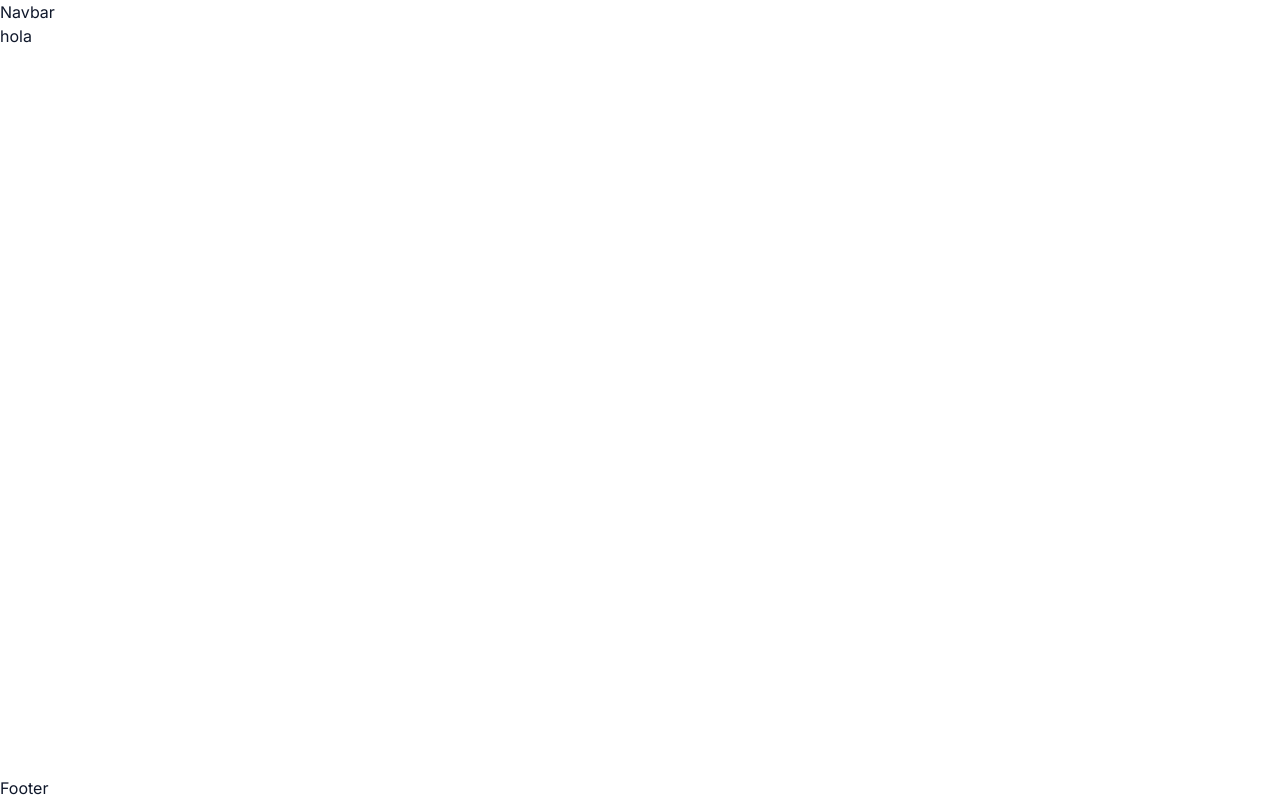
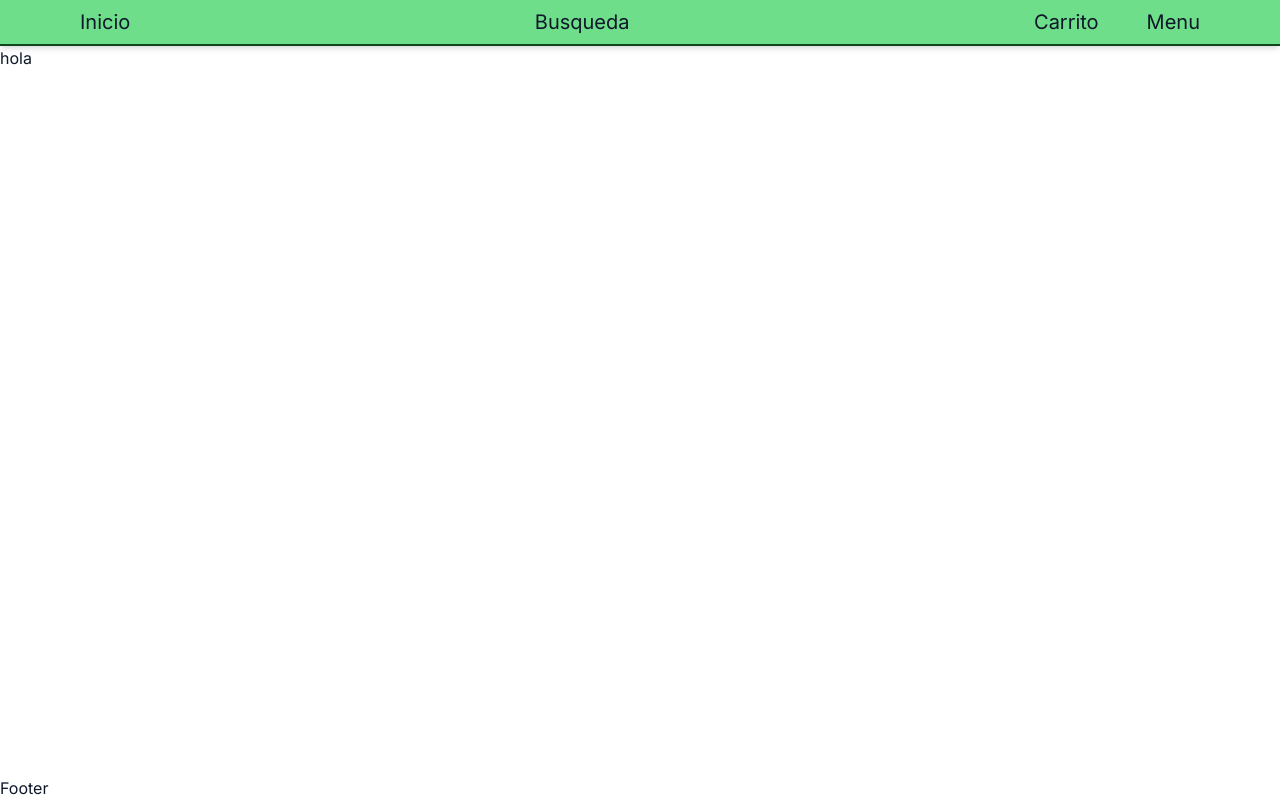
Before and after one commit to C0SS10/Papeleria, a Next.js app: page / in a window 1280 px wide. Built offline with nearby package versions, Linux system fonts and the light colour scheme.

Commit message:
Add navbar component 🧰

```diff
--- a/src/app/components/Navbar.tsx
+++ b/src/app/components/Navbar.tsx
@@ -1,7 +1,21 @@
+import Link from "next/link";
+import { Section } from "./Section";
+
 export default function Navbar() {
-  return(
-    <div>
-      Navbar
-    </div>
-  )
+  return (
+    <section className="sticky top-0 w-full bg-pistachio-200 z-8 shadow-md border-pistachio-900 border-b-2">
+      <article className="py-2 text-xl">
+        <Section >
+          <div className="flex items-center justify-between gap-2 md:gap-0">
+            <Link href="/">Inicio</Link>
+            <div className="hidden md:block">Busqueda</div>
+            <nav className="flex items-center gap-8 md:gap-12">
+              <div>Carrito</div>
+              <div>Menu</div>
+            </nav>
+          </div>
+        </Section>
+      </article>
+    </section>
+  );
 }
```
